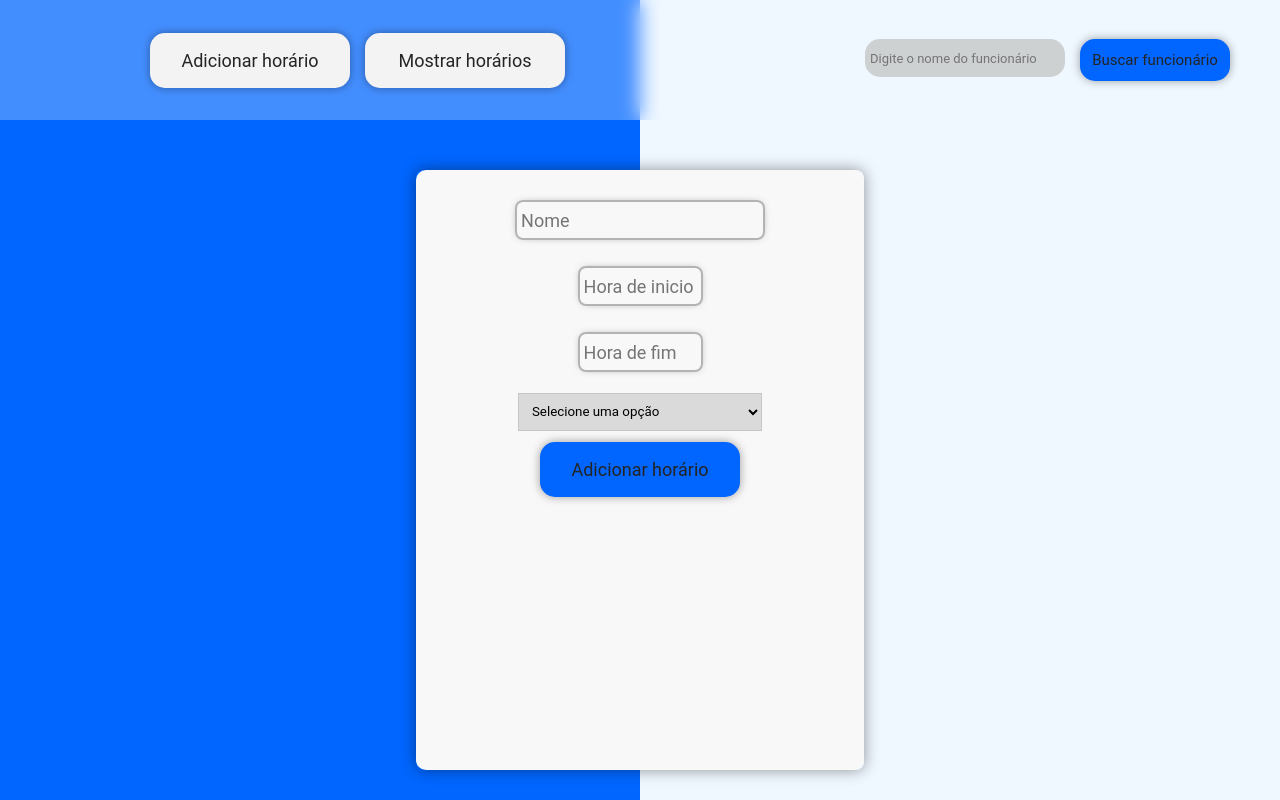
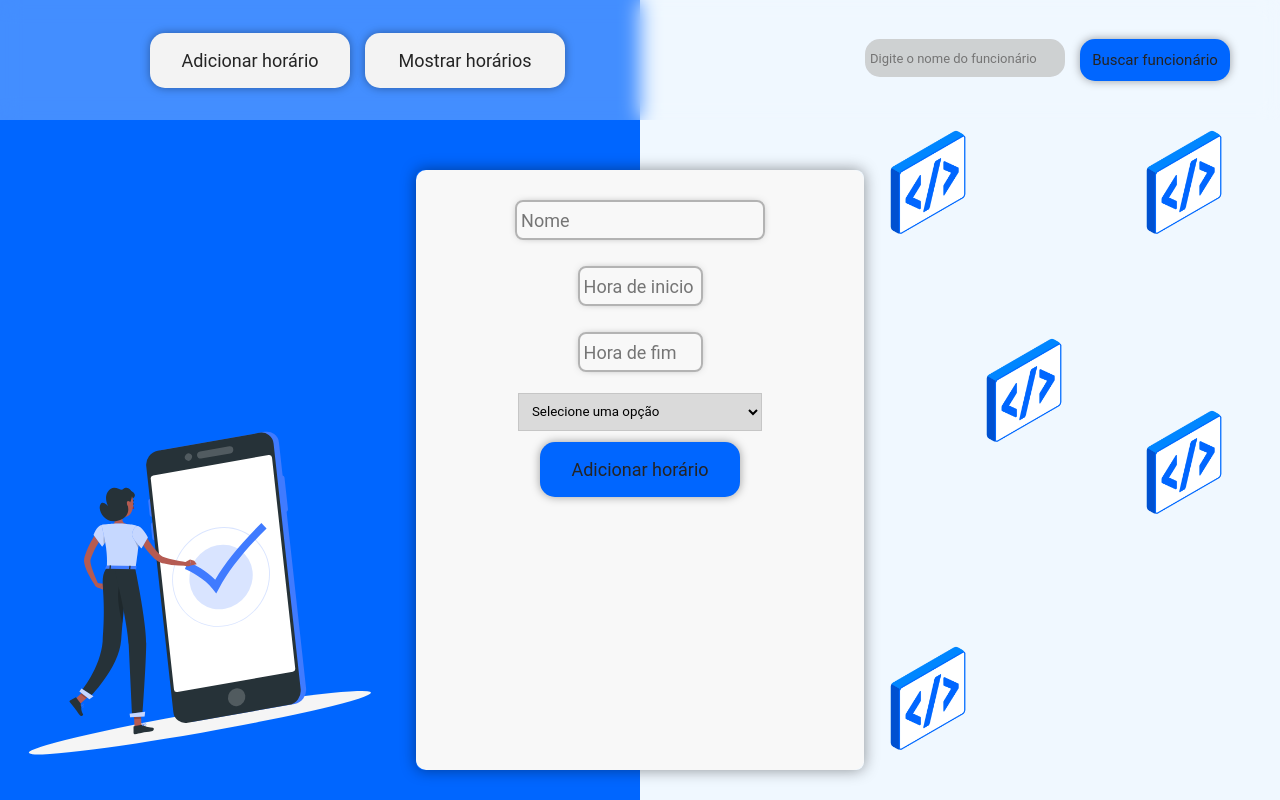
Before and after one commit to FabricioSobrinho/Desafio-klickagenda, a React (Vite) app in the folder Front-end-clickagenda/: page / in a window 1280 px wide. Built offline with nearby package versions, Linux system fonts and the light colour scheme.

Commit message:
Feat: add background images

```diff
--- a/Front-end-clickagenda/src/pages/CreateTimePage.jsx
+++ b/Front-end-clickagenda/src/pages/CreateTimePage.jsx
@@ -1,14 +1,26 @@
 import Forms from "../layouts/components/Forms";
+
 import Styles from "../styles/CreateTimePage.module.css";
+
+import addTime from "../assets/public/images/AddTime.svg";
+import backIcon from "../assets/public/images/back-icon.png";
 
 function CreateTimePage() {
   return (
     <div className={Styles.mainCreatePage}>
-      <div className={Styles.leftCreateTime}></div>
+      <div className={Styles.leftCreateTime}>
+        <img src={addTime} alt="add time image" />
+      </div>
       <div className={Styles.forms}>
         <Forms />
       </div>
-      <div className={Styles.rightCreateTime}></div>
+      <div className={Styles.rightCreateTime}>
+        <img src={backIcon} alt="back ico image" className={Styles.img1} />
+        <img src={backIcon} alt="back ico image" className={Styles.img2} />
+        <img src={backIcon} alt="back ico image" className={Styles.img3} />
+        <img src={backIcon} alt="back ico image" className={Styles.img4} />
+        <img src={backIcon} alt="back ico image" className={Styles.img5} />
+      </div>
     </div>
   );
 }
--- a/Front-end-clickagenda/src/styles/CreateTimePage.module.css
+++ b/Front-end-clickagenda/src/styles/CreateTimePage.module.css
@@ -8,6 +8,7 @@
   width: 100vw;
 
   background-color: #f0f8ff;
+  overflow-y: hidden;
 }
 
 .leftCreateTime,
@@ -21,6 +22,40 @@
   background: #0066ff;
 }
 
+.leftCreateTime > img {
+  position: absolute;
+
+  left: -5rem;
+  bottom: 0;
+
+  width: 70%;
+  transform: rotate(-10deg);
+}
+
+.rightCreateTime > img {
+  position: absolute;
+  width: 30%;
+}
+.img1 {
+  right: 0;
+  top: 45%;
+}
+.img2 {
+  right: 40%;
+  top: 10%;
+}
+.img3 {
+  bottom: 0;
+  right: 40%;
+}
+.img4 {
+  top: 36%;
+  right: 25%;
+}
+.img5 {
+  right: 0%;
+  top: 10%;
+}
 .forms {
   position: absolute;
   bottom: 3rem;
@@ -31,5 +66,5 @@
   z-index: 1;
 
   box-shadow: 0px 0px 15px #0000006c;
-    border-radius: .8rem;
+  border-radius: 0.8rem;
 }
```
Lines whose indentation alone changed are shown as unchanged.
